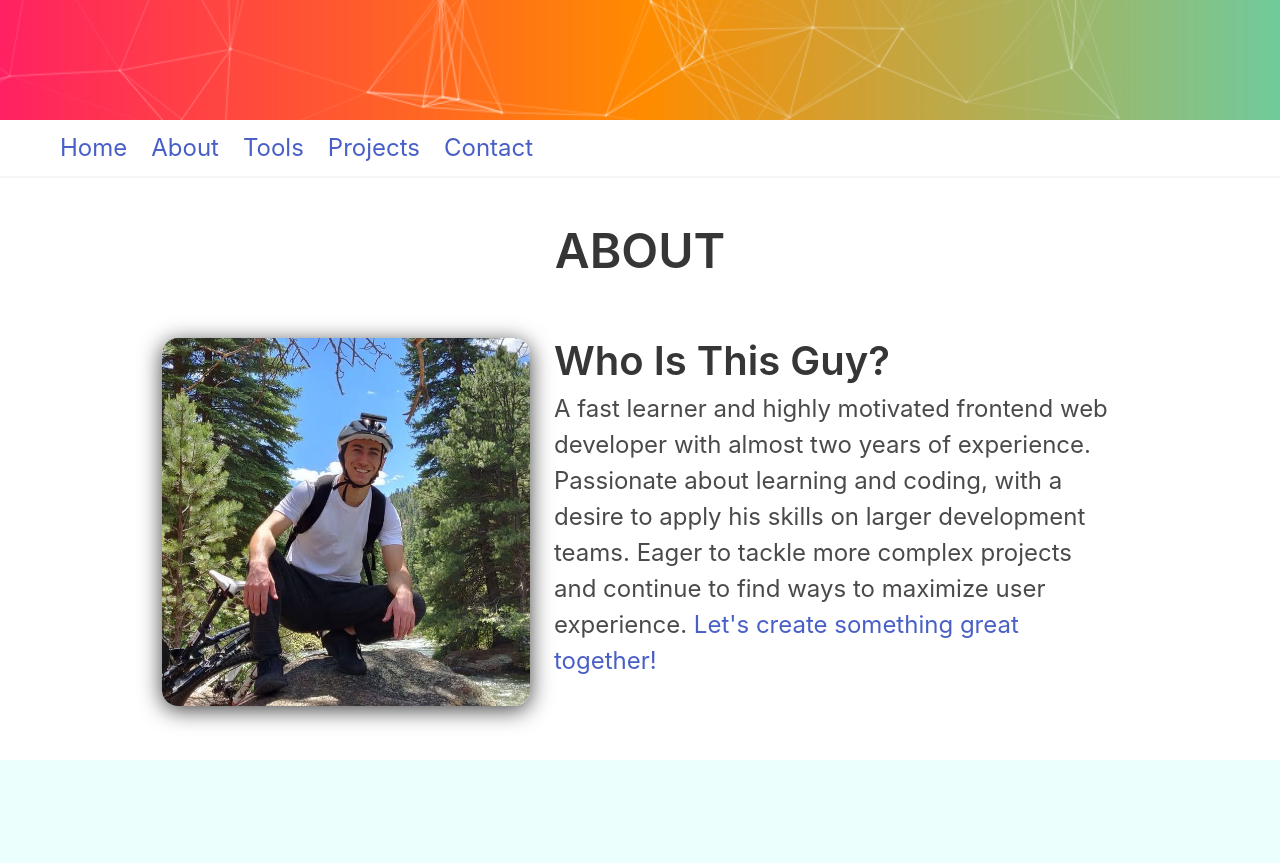
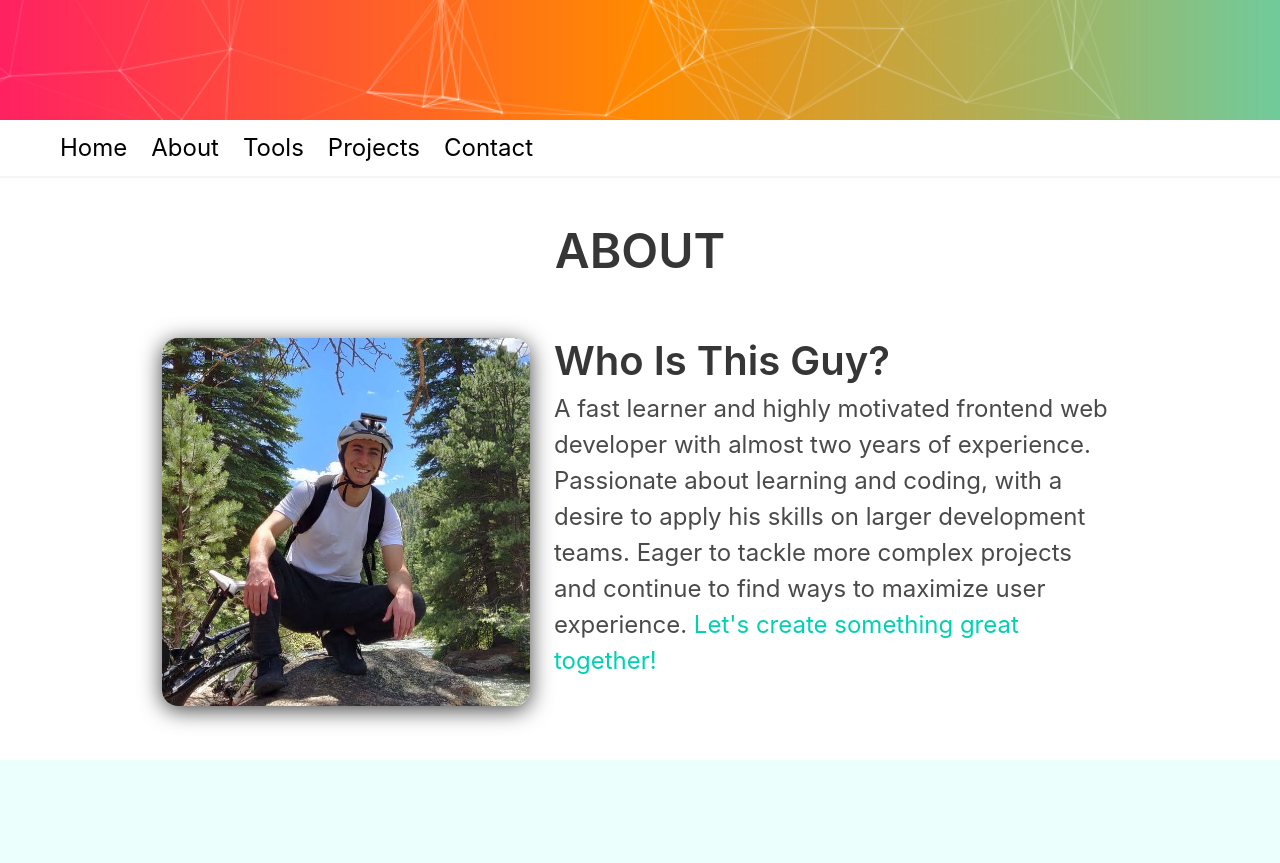
Before and after one commit to salymk/salym-portfolio, a React (Create React App) app: page / in a window 1280 px wide. Shown: the part 680-1543 px from the top of the page. Built offline with nearby package versions, Linux system fonts and the light colour scheme.

Commit message:
Created link color

```diff
--- a/src/index.scss
+++ b/src/index.scss
@@ -7,15 +7,18 @@
 $green: hsl(171, 100%, 41%);
 $red: red;
 $white: hsl(0, 0%, 100%);
+$link-color: hsl(150, 64%, 63%);
 
 // $family-sans-serif: 'Karla', BlinkMacSystemFont, -apple-system, 'Helvetica',
 // 	'Arial', sans-serif;
 $radius: 5px;
 
+// Update Bulma's global variables
+$link: black;
+
 // Navbar custom styles
 $navbar-background-color: $green;
 $navbar-height: 3.5rem;
-$navbar-item-hover-background-color: $white;
 
 // Custome image size
 .custom-img {
@@ -28,6 +31,9 @@ $navbar-item-hover-background-color: $white;
 // Custom text sizes
 .text-size {
 	font-size: 1.15em;
+}
+a {
+	color: black;
 }
 
 .bulma-logo {
@@ -66,6 +72,13 @@ $navbar-item-hover-background-color: $white;
 	grid-gap: 1rem;
 }
 
+.custom-link {
+	color: $green;
+	&:hover {
+		color: $link-color;
+	}
+}
+
 @media only screen and (max-width: 768px) {
 	.custom-img {
 		display: block;
```
